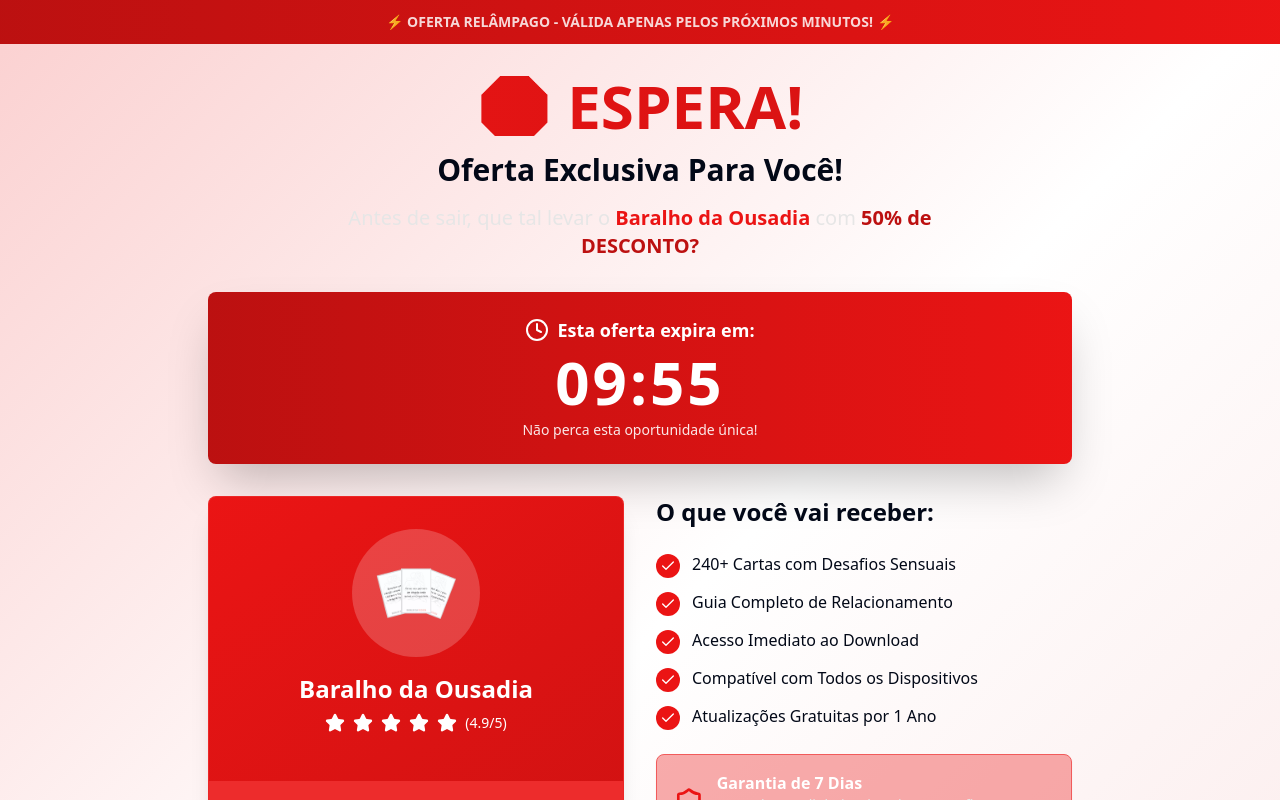
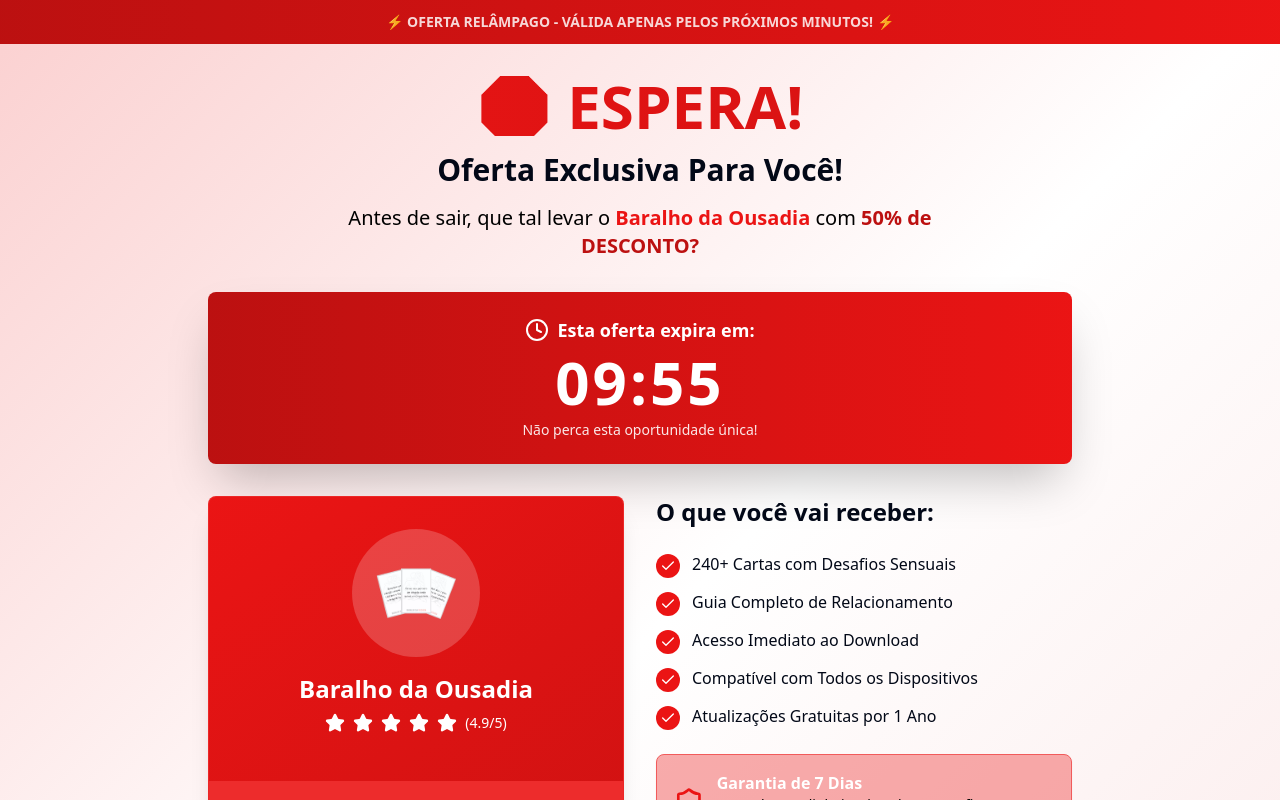
Before and after one commit to Ritamattos/Oferta-Especial-ES, a React (Vite) app: page / in a window 1280 px wide. Shown: the top 800 px of the page. Built offline with nearby package versions, Linux system fonts and the light colour scheme.

Commit message:
Update index.css

```diff
--- a/src/index.css
+++ b/src/index.css
@@ -74,10 +74,9 @@
   }
 }
 
-/* Classe específica para destacar apenas o preço */
-.price-highlight {
-  color: hsl(0 84% 60%);
-  font-weight: bold;
+/* Ajuste de cores de texto */
+.text-gray-500, .text-gray-400, .text-gray-600, .text-muted-foreground, .text-muted {
+  color: #000000 !important;
 }
 
 @layer base {
```
